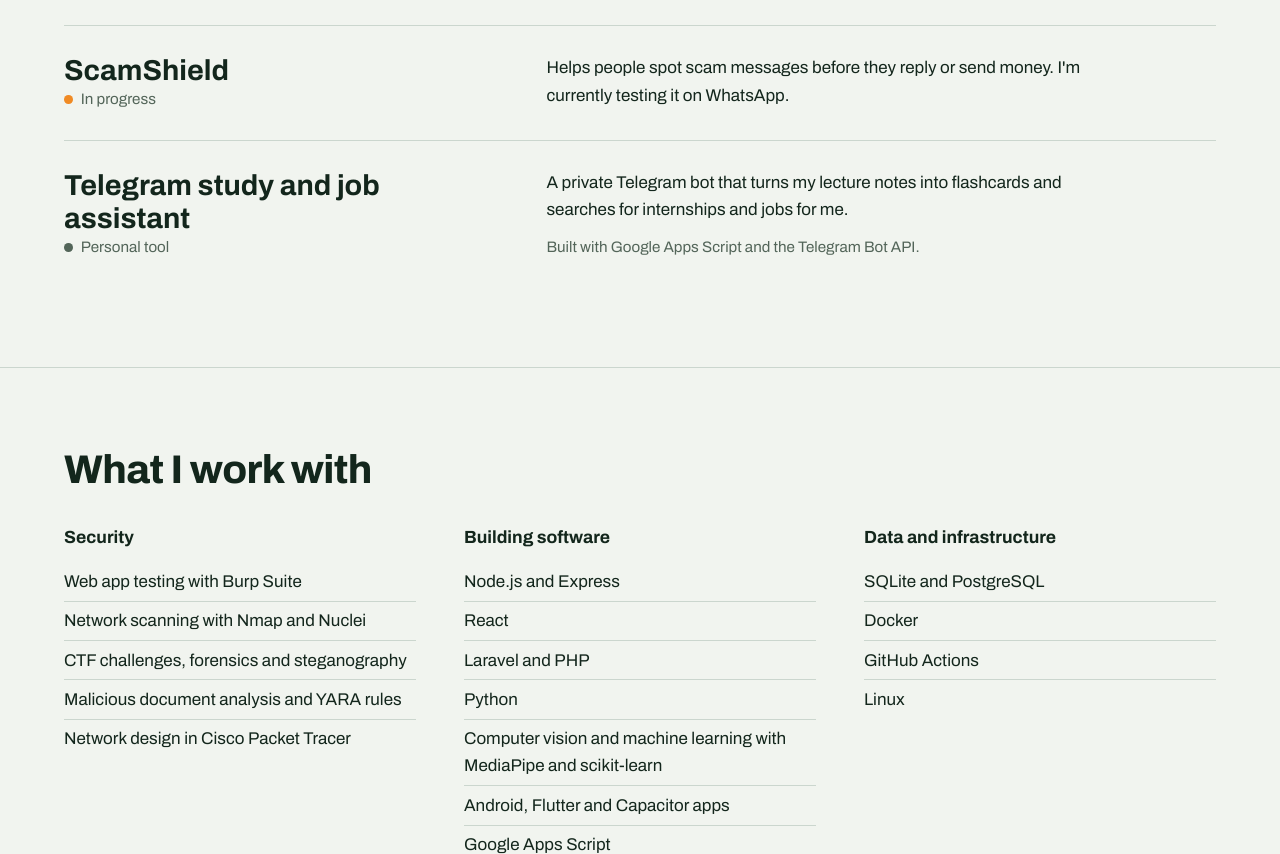
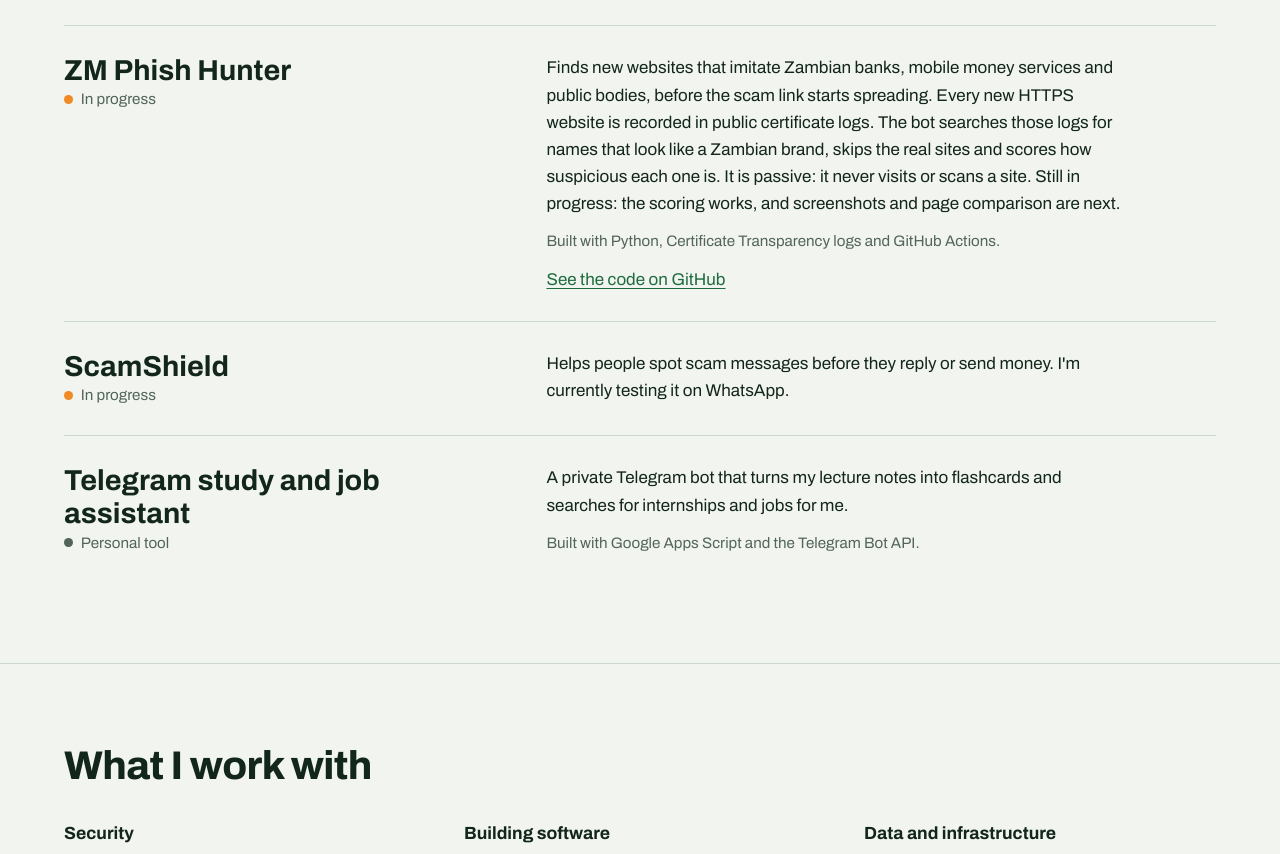
Before and after one commit to aubreylubasi/aubreylubasi.github.io, a plain HTML site: page index.html in a window 1280 px wide. Shown: the part 1900-2754 px from the top of the page. Drawn offline with Linux system fonts and the light colour scheme; a web font is replaced by a local one.

Commit message:
Add ZM Phish Hunter (in progress) (#2)
Claude-Session: https://claude.ai/code/session_01P48ZmvptDq2Nhrb3FaUcQb

Co-authored-by: Aubrey Lubasi <aubreylubasi@users.noreply.github.com>
Co-authored-by: Claude Fable 5.2 <noreply@anthropic.com>

```diff
--- a/index.html
+++ b/index.html
@@ -254,6 +254,18 @@
 
       <article class="project">
         <div>
+          <h3>ZM Phish Hunter</h3>
+          <p class="status wip">In progress</p>
+        </div>
+        <div>
+          <p>Finds new websites that imitate Zambian banks, mobile money services and public bodies, before the scam link starts spreading. Every new HTTPS website is recorded in public certificate logs. The bot searches those logs for names that look like a Zambian brand, skips the real sites and scores how suspicious each one is. It is passive: it never visits or scans a site. Still in progress: the scoring works, and screenshots and page comparison are next.</p>
+          <p class="built">Built with Python, Certificate Transparency logs and GitHub Actions.</p>
+          <p class="links"><a href="https://github.com/aubreylubasi/zm-phish-hunter">See the code on GitHub</a></p>
+        </div>
+      </article>
+
+      <article class="project">
+        <div>
           <h3>ScamShield</h3>
           <p class="status wip">In progress</p>
         </div>
```
